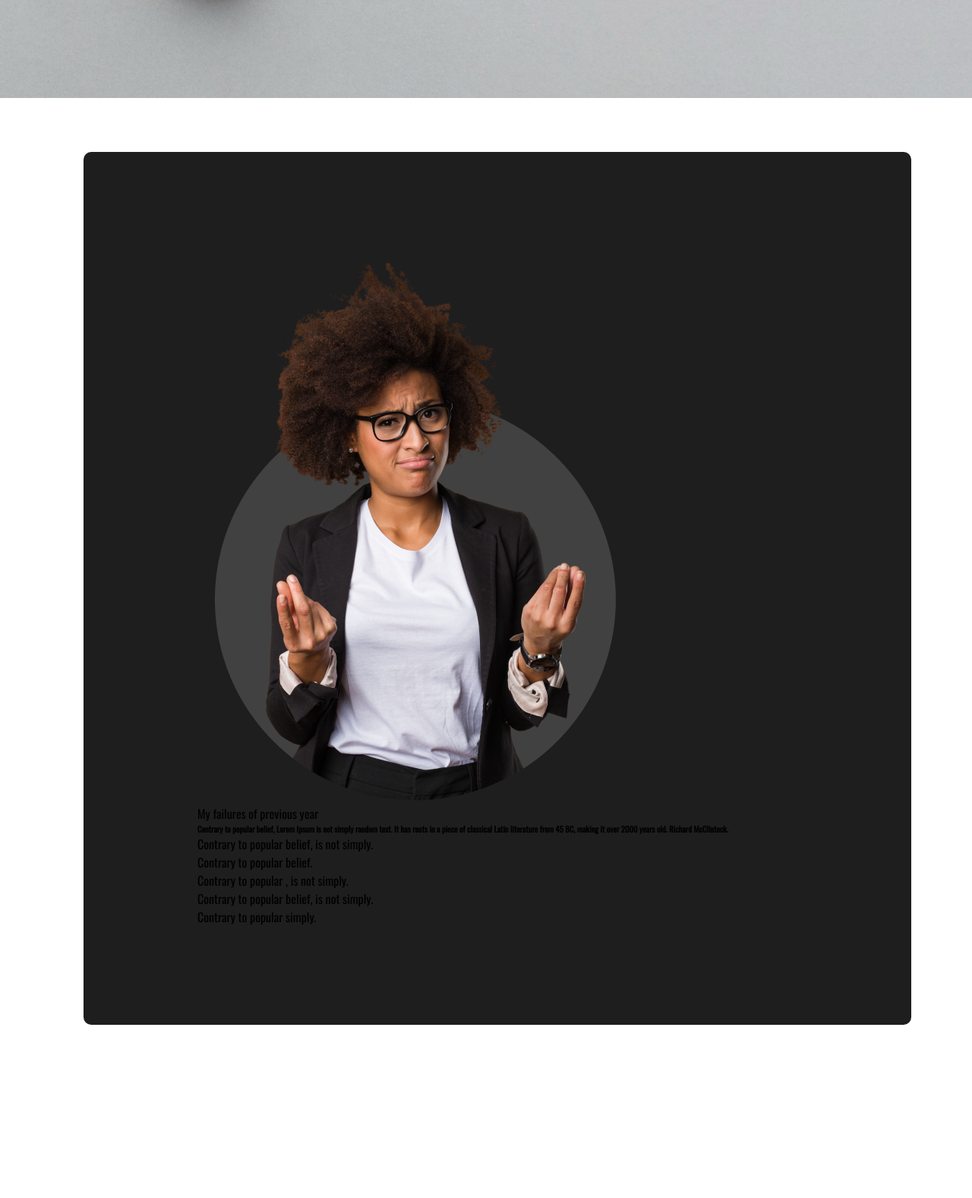
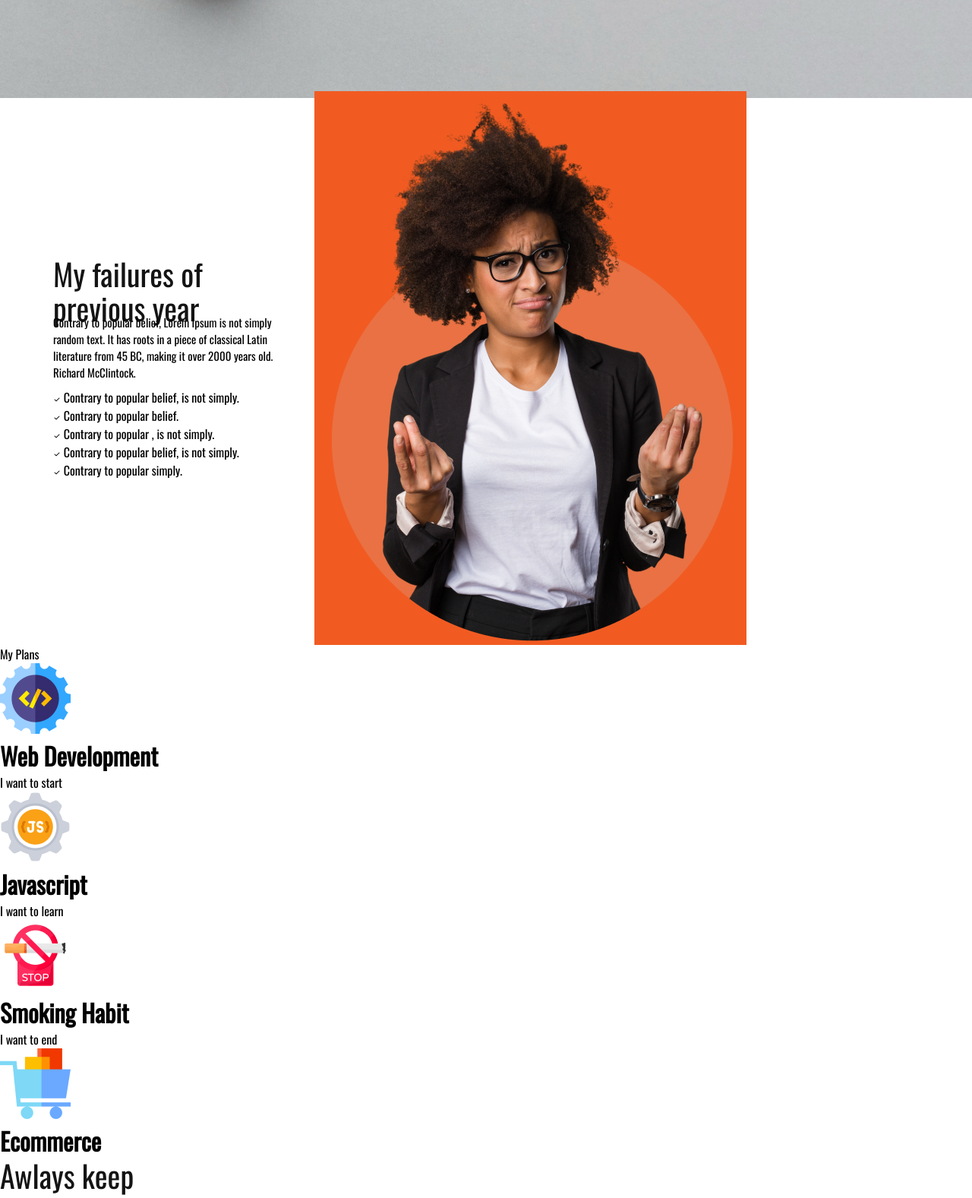
Before and after one commit to Alamienlatif/new-year-new-me, a plain HTML site: page images/index.html in a window 1280 px wide. Shown: the part 680-2257 px from the top of the page at 76% size. Before the commit the page ends 2029 px from the top, so only its background shows below. Drawn offline with nearby package versions, Linux system fonts and the light colour scheme.

Commit message:
added section

```diff
--- a/images/index.html
+++ b/images/index.html
@@ -26,37 +26,58 @@
 </header>
 <!--- header ends--->
 
+<!----- Main starts ----->
+<main>
+    <div class="middel-container">
 
+       <div class="all-text">
+         <p class="text">My failures of previous year</p>
+         <p class="contant">Contrary to popular belief, Lorem Ipsum is
+            not simply random text. It has roots in a piece of classical
+            Latin literature from 45 BC, making it over 2000 years old. Richard McClintock.</p>
+         <br>
+         <div class="text-paragraph"><p> <img src="check.svg" width="10px" height="8px"> Contrary to popular belief, is not simply.</p>
+         <p> <img src="check.svg" width="10px" height="8px"> Contrary to popular belief.</p>
+         <p> <img src="check.svg" width="10px" height="8px"> Contrary to popular , is not simply.</p>
+         <p> <img src="check.svg" width="10px" height="8px"> Contrary to popular belief, is not simply.</p>
+         <p> <img src="check.svg" width="10px" height="8px"> Contrary to popular simply.</p>
+         </div>
+     </div>
+ <div class="img"><img src="person.png"></div>
+</main>
+<!----- Main ends ----->
+<div class="down">
+    <h1></h1>My Plans</h1>
+   <div class="web"> <img src="icons/web.png"></div>
+      <h1>Web Development</h1>
+      <p>I want to start</p>
+   <div class="js"><img src="icons/js.png"></div>
+       <h1>Javascript</h1>
+       <p>I want to learn</p>
+  <div class="smoking"><img src="icons/smoke.png"></div>
+    <h1>Smoking Habit</h1>
+    <p>I want to end</p>
+<div class="ecommerce"><img src="icons/ecom.png"></div>
+    <h1>Ecommerce</h1>
+    <p I want to develop></p>
 
-<!----- Main starts ----->
+</div>
 
-<main>
-
-<section class="Group">
-    <div calss="img">
-      <img src="person.png">
-    </div>
-
-
-       <div class="text">My failures of previous year</h1></div>
-   <div>
-       <h6 class="contant">Contrary to popular belief, Lorem Ipsum is not simply random text. It has roots in a piece of classical Latin literature from 45 BC, making it over 2000 years old. Richard McClintock.</h6>
-
-       <div class="paragraph">
-         <p>Contrary to popular belief, is not simply.</p>
-         <p>Contrary to popular belief.</p>
-         <p>Contrary to popular , is not simply.</p>
-         <p>Contrary to popular belief, is not simply.</p>
-         <p>Contrary to popular simply.</p>
-       </div>
-</div>
-</section>
-</main>
-
-<!----- Main ends ----->
     <footer>
-
+        <div class="text">Awlays keep a positive mindset</div>
+        <img src="watch.png" width="900" height="300">
+        <button class="button">call Now</button>
     </footer>
 
+    <form>
+        <div class="form-fill">
+            <h1>Future</h1>
+            <p>There are many variations of passages of Lorem Ipsum available, but the majority have suffered alteration
+            in some form, by injected humour, or randomised words</p>
+            <h2>Subscribe</h2>
+             <button class="email">Enter your email</button>
+            <button class="subscribe">Subscribe</button>
+        </div>
+    </form>
 </body>
 </html>
--- a/images/styles/portfolio.css
+++ b/images/styles/portfolio.css
@@ -14,7 +14,6 @@
     height: 800px;
     left: 230px;
     top: 0px;
-    background-image: url (img src="banner/banner2.png");
 }
 .banner-title{
     position: absolute;
@@ -57,51 +56,65 @@
 
 main{
     max-width: 1140px;
-    height: auto;
+    margin: 0 auto;
 }
 /* Circle section styles  */
-.Group{
-    position:absolute;
-    margin-top: 80px;
-    background: #1E1E1E;
-    border-radius: 10px;
-    padding: 130px 150px;
-    left: 110px;
-    right: 80px;
-}
-.Group > img{
-    position: absolute;
-    width:200px;
-    height:60px ;
-    left:40px;
-    top:20px;
-    right: 120;
-    background: #F15B22;
+
+.middel-container{
+    display: flex;
+    align-items: center;
+    gap: 24px;
 }
 
+.all-text{
+    font-family: Work Sans;
+    font-style: Regular;
+}
 
-.Group > text{
-    position: absolute;
-    width: 60px;
-    height:120px;
-    left: 140px;
-    top: 20px;
-    right: 0px;
+.img{
+    top:920px;
+    background: #F15B22;
 
 }
-.Group > contant{
+.text{
+    left: 20px;
+    top: 20px;
+    width: 280px;
+    font-size: 40px;
+    width: 200px;
+    height: 75px;
+    font-weight: 420px;
+    font-style: Bold;
+    line-height: 45px;
+    vertical-align: top;
+    color:#151414;
+    bottom: 430px;
+
+}
+
+.contant{
+    left: 20px;
+    top: 135px;
+    font-size: 15px;
+    width: 320px;
+    height: 80px;
+}
+.text-paragraph{
+    left: 20px;
+    top: 260px;
+}
+.plans{
+    display: flex;
+    left: 20px;
+    text-center;
+    top: 900px;
+    bottom: 40px;
+
+}
+.btn-primary{
     position: absolute;
-    width: 60px;
-    height:120px;
-    left: 140px;
-    top: 20px;
-    right: 0px;
+    width: 8px;
+    height: 5px;
+    top: 6px;
+    left: 10px;
 }
-.Group > paragraph{
-    position: absolute;
-    width: 60px;
-    height:120px;
-    left: 140px;
-    top: 20px;
-    right: 0px;
-}
```
Also changed, not shown: images/check.svg (added).
